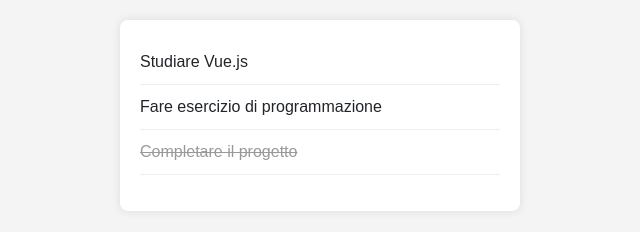
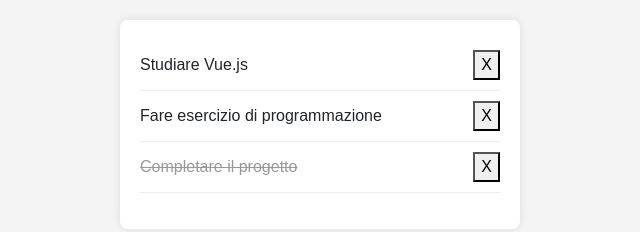
Before and after one commit to Jonathan-Ultini/vue-todolist, a plain HTML site: page index.html in a window 1280 px wide. Shown: the whole page, without its empty margins (320-960 px from the left). Drawn offline with nearby package versions, Linux system fonts and the light colour scheme.

Commit message:
milestone 2

```diff
--- a/index.html
+++ b/index.html
@@ -19,6 +19,7 @@
       <!-- Visualizzazione della lista -->
       <li v-for="todo in todos" :key="todo.text">
         <span :class="{ done: todo.done }">{{ todo.text }}</span>
+        <button @click="deleteTodo(index)">X</button>
       </li>
     </ul>
   </div>
--- a/js/script.js
+++ b/js/script.js
@@ -4,19 +4,20 @@ const { createApp } = Vue;
 createApp({
   data() {
     return {
-      // Creare la struttura dati
       todos: [
         { text: 'Studiare Vue.js', done: false },
         { text: 'Fare esercizio di programmazione', done: false },
         { text: 'Completare il progetto', done: true }
       ]
     };
+  },
+  methods: {
+    // Funzione di eliminazione - milestone 2
+    deleteTodo(index) {
+      this.todos.splice(index, 1);
+    }
   }
 }).mount('#app');
-
-//milestone 2
-//1. aggiungere il ulsante "X"
-//2. funzione di eliminazione
 
 //milestone 3
 //1. campo input e pulsante inserimento
```
